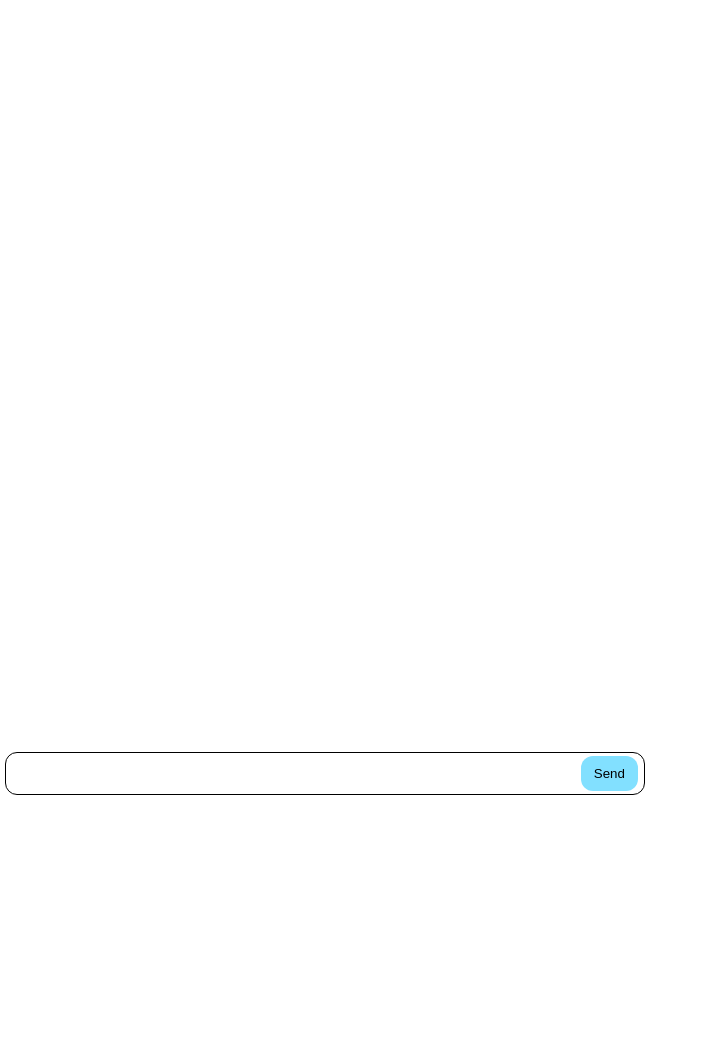
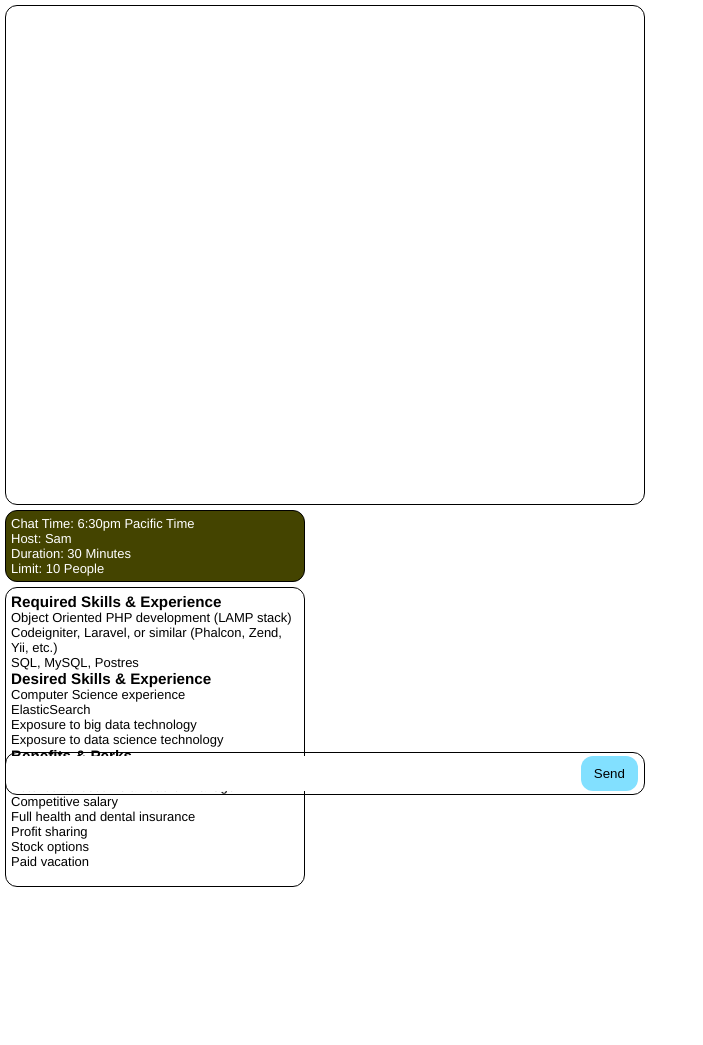
Before and after one commit to jobfriender/socket.io, a website: page index.html in a window 1280 px wide. Shown: the whole page, without its empty margins (0-703 px from the left). Before the commit the page ends 800 px from the top, so only its background shows below. Drawn offline with nearby package versions, Linux system fonts and the light colour scheme.

Commit message:
add chat details div and job description.

```diff
--- a/index.html
+++ b/index.html
@@ -15,6 +15,35 @@
 
 <div id="chatdiv">
     <div id="messages"></div>
+</div>
+
+<div class="select_chat">
+    <p>Chat Time: 6:30pm Pacific Time</p>
+    <p>Host: Sam</p>
+    <p>Duration: 30 Minutes</p>
+    <p>Limit: 10 People</p>
+</div>
+
+<div class="challenges">
+    <h3>Required Skills & Experience</h3>
+    <p>Object Oriented PHP development (LAMP stack)</p>
+    <p>Codeigniter, Laravel, or similar (Phalcon, Zend, Yii, etc.)</p>
+    <p>SQL, MySQL, Postres</p>
+
+    <h3>Desired Skills & Experience</h3>
+    <p>Computer Science experience</p>
+    <p>ElasticSearch</p>
+    <p>Exposure to big data technology</p>
+    <p>Exposure to data science technology</p>
+
+    <h3>Benefits & Perks</h3>
+    <p>One day work-from-home</p>
+    <p>Potential to become a Lead or Manager</p>
+    <p>Competitive salary</p>
+    <p>Full health and dental insurance</p>
+    <p>Profit sharing</p>
+    <p>Stock options</p>
+    <p>Paid vacation</p>
 </div>
 
 <form action="">
@@ -103,13 +132,15 @@
         return params;
     }
 
-    var params = getSearchParameters();
+
 
     var socket = io();
     $('form').submit(function() {
 
         var msg = '';
+        var params = getSearchParameters();
 
+        // prepend handle name to msg
         if(params['id'] !== undefined) {
             msg = msg + params['id'] + ':';
         }
--- a/public/css/style.css
+++ b/public/css/style.css
@@ -2,9 +2,15 @@
     margin: 5px;
 
     list-style-type: none; padding: 0;
-    overflow-y:scroll;
+    overflow-y: scroll;
     height: 500px;
     width: 50%;
+
+    border-style: solid;
+    border-width: 1px;
+    border-color: black;
+
+    border-radius: 12px;
 }
 
 form {
@@ -33,3 +39,32 @@ form button {
     padding: 10px;
     border-radius: 12px;
 }
+
+.select_chat {
+    width: 300px;
+    padding: 5px;
+    margin: 5px;
+
+    color: white;
+    background-color: #444400;
+
+    border-style: solid;
+    border-width: 1px;
+    border-color: black;
+
+    border-radius: 12px;
+}
+
+.challenges {
+    width: 300px;
+    height: 300px;
+    overflow: auto;
+    padding: 5px;
+    margin: 5px;
+
+    border-style: solid;
+    border-width: 1px;
+    border-color: black;
+
+    border-radius: 12px;
+}
```
